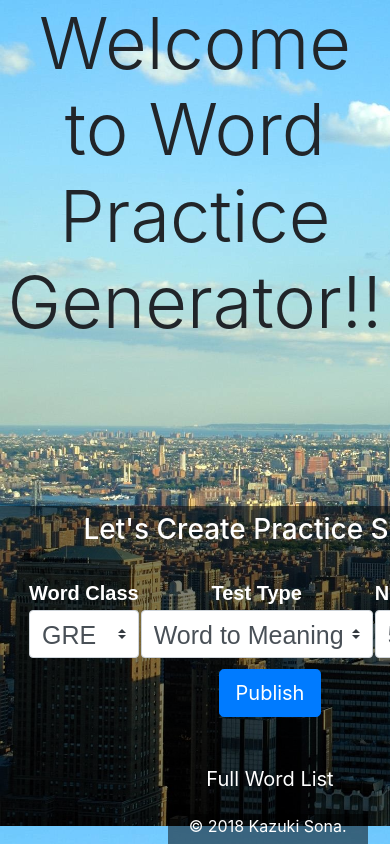
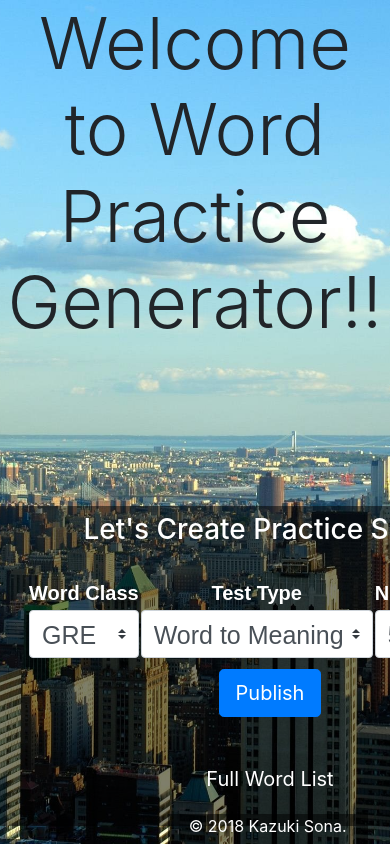
Before and after one commit to kazukisona/Words-Practice-Generator, a Flask app: page / in a window 390 px wide; the page is wider, and only the part inside the window is pictured. Run offline with Flask 2, Linux system fonts and the light colour scheme; parts of the project's set-up code (start-up, migrations or seed data) failed here and were passed over; some libraries are stand-ins or nearby versions.

Commit message:
made landing page responsive

```diff
--- a/static/landing.css
+++ b/static/landing.css
@@ -1,7 +1,11 @@
 
 body {
+    background-position: center center;
+    background-repeat:  no-repeat;
+    background-attachment: fixed;
     background-image: url("img/newyork_background.jpg");
     background-size: cover;
+    width: 100%;
 }
 
 table {
```
